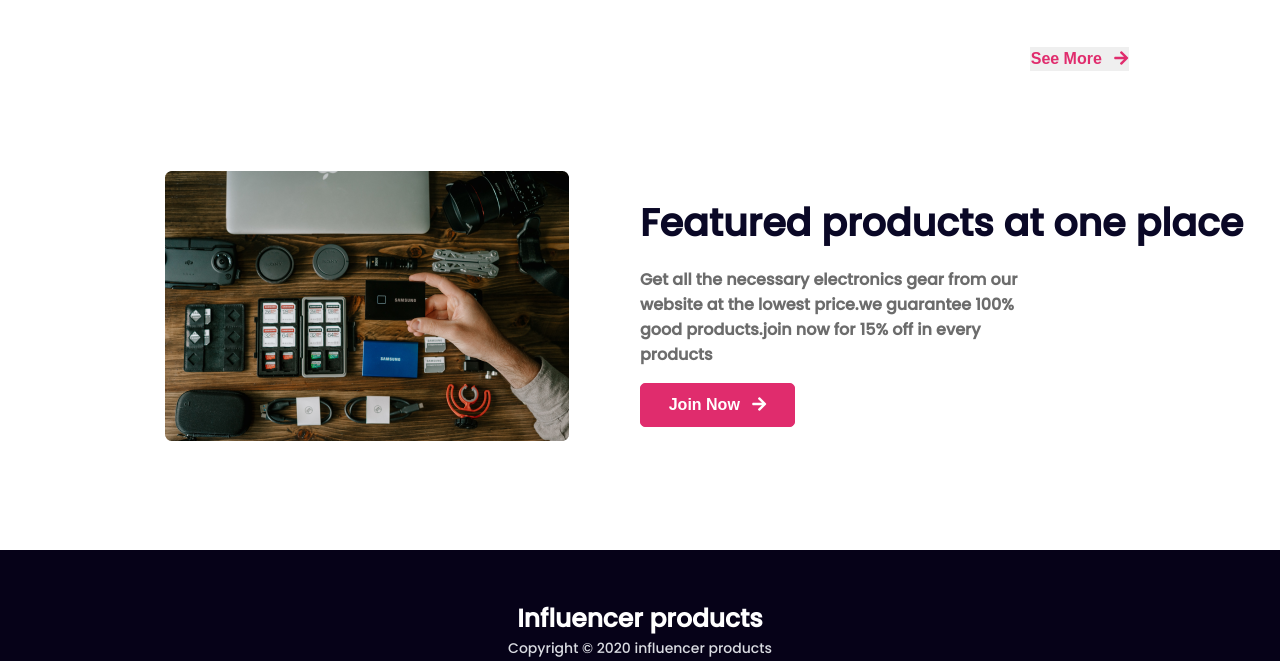
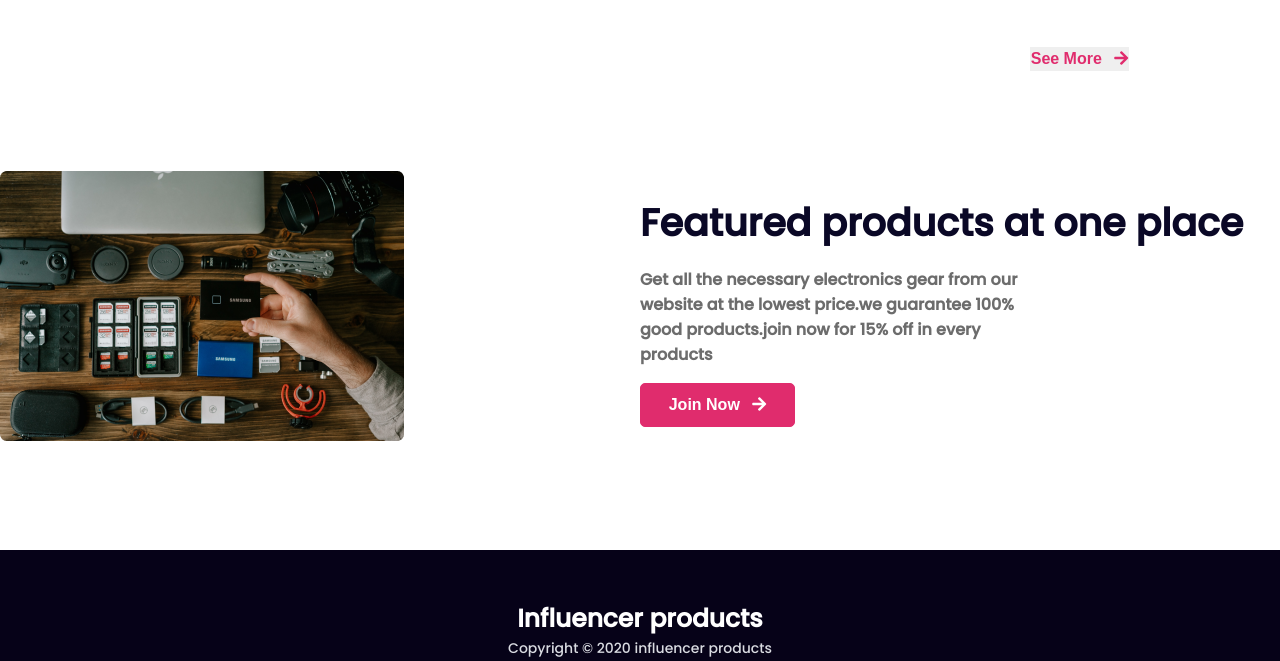
Before and after one commit to Reduwan-Nyx/programming-hero-assignment-2, a plain HTML site: page index.html in a window 1280 px wide. Shown: the part 2406-3067 px from the top of the page. Drawn offline with Linux system fonts and the light colour scheme.

Commit message:
again added

```diff
--- a/style.css
+++ b/style.css
@@ -192,9 +192,7 @@ nav{
 
 }
 
-
 .feature-text{
-
     font-size: 38px;
     margin-top: 123px;
     color: #0A0826;
@@ -229,8 +227,6 @@ nav{
     width: 404px;
     height: 270px;
     margin-top: 100px;
-    margin-bottom: 100px;
-    margin-left: 165px;
 }
 
 /* footer-banner */
```
